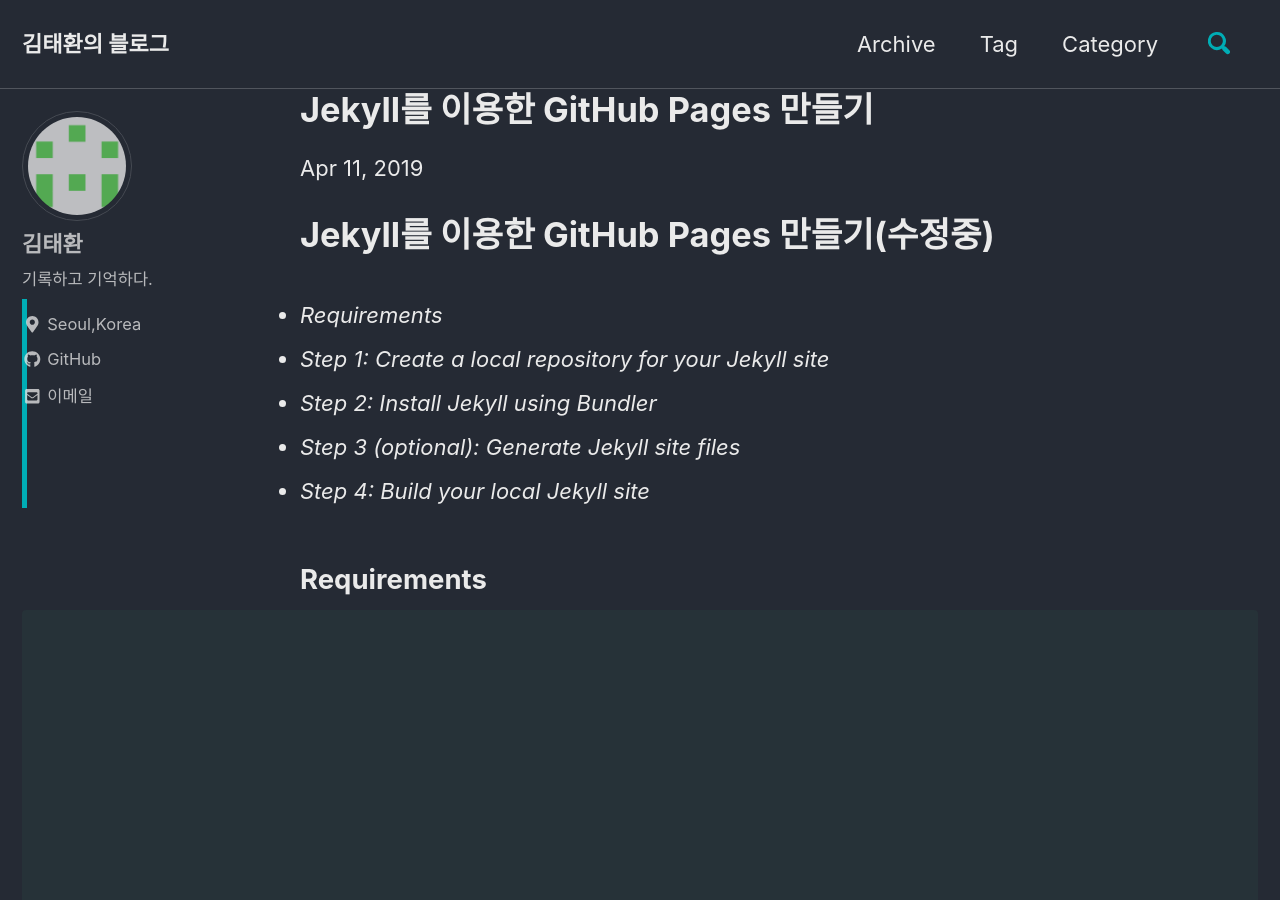
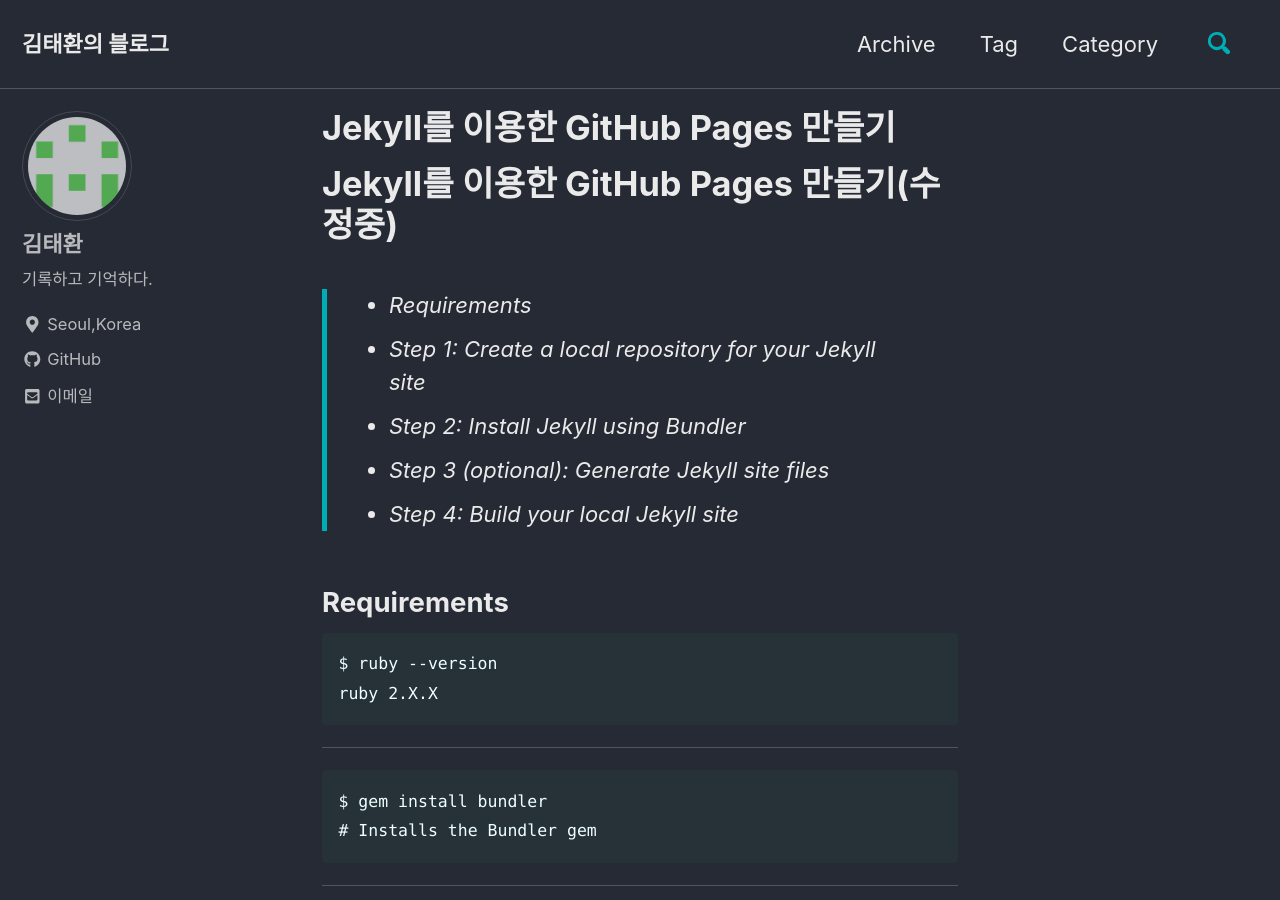
Before and after one commit to kim-th/kim-th.github.io, a Jekyll site: the page built from _posts/2019-04-11-Jekyll.md, in a window 1280 px wide and 900 px high. Built offline with Jekyll 4.4.1, drawn with Linux system fonts in a browser that asks for light colours; cached includes are drawn as plain includes; nearby versions of some CDN libraries; comment, search, counter and statistics services are not loaded.

Commit message:
레이아웃 변경

```diff
--- a/_layouts/blog.html
+++ b/_layouts/blog.html
@@ -16,19 +16,13 @@ layout: default
 <div id="main" role="main">
   {% include sidebar.html %}
 
-  <article class="post" itemscope itemtype="http://schema.org/BlogPosting">
-
-    <header class="post-header">
-      <h1 class="post-title" itemprop="name headline">{{ page.title }}</h1>
-      <p class="post-meta"><time datetime="{{ page.date | date_to_xmlschema }}" itemprop="datePublished">{{ page.date | date: "%b %-d, %Y" }}</time>{% if page.author %} • <span itemprop="author" itemscope itemtype="http://schema.org/Person"><span itemprop="name">{{ page.author }}</span></span>{% endif %}</p>
-    </header>
-
-    <div class="post-content" itemprop="articleBody">
-      {{ content }}
-    </div>
+  <div class="archive">
+    {% unless page.header.overlay_color or page.header.overlay_image %}
+      <h1 id="page-title" class="page__title">{{ page.title }}</h1>
+    {% endunless %}
+    {{ content }}
 
     {% include post_pagination.html %}
     {% include comments.html %}
-
-  </article>
+  </div>
 </div>
```
